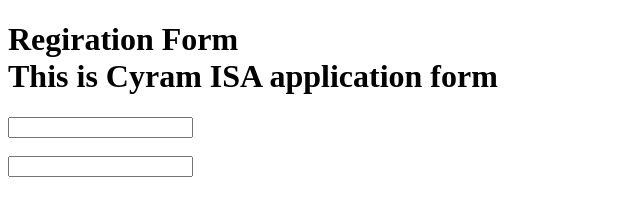
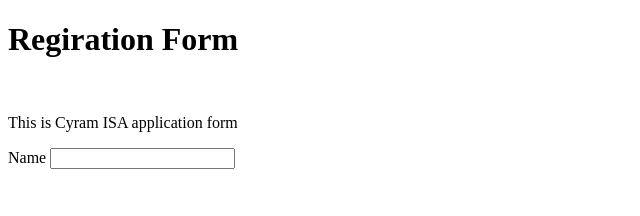
Before and after one commit to asimcyram786/registration-page, a plain HTML site: page index.html in a window 1280 px wide. Shown: the whole page, without its empty margins (0-640 px from the left). Drawn offline with Linux system fonts and the light colour scheme.

Commit message:
Add Name

```diff
--- a/index.html
+++ b/index.html
@@ -4,14 +4,10 @@
 
 </head>
 <body>
-     <h1> Regiration Form
+     <h1> Regiration Form</h1>
          <br>
-         This is Cyram ISA application form
-     </h1>
-     <label for="Name"></label>
-     <input type="text" name="" id="">
-     <br> <br>
-     <label for="Email"></label>
-     <input type="text" name="" id="">
+        <p>This is Cyram ISA application form </p>
+      <label for="Name">Name</label>
+      <input type="Name" name="" id="">
 </body>
 </html>
```
